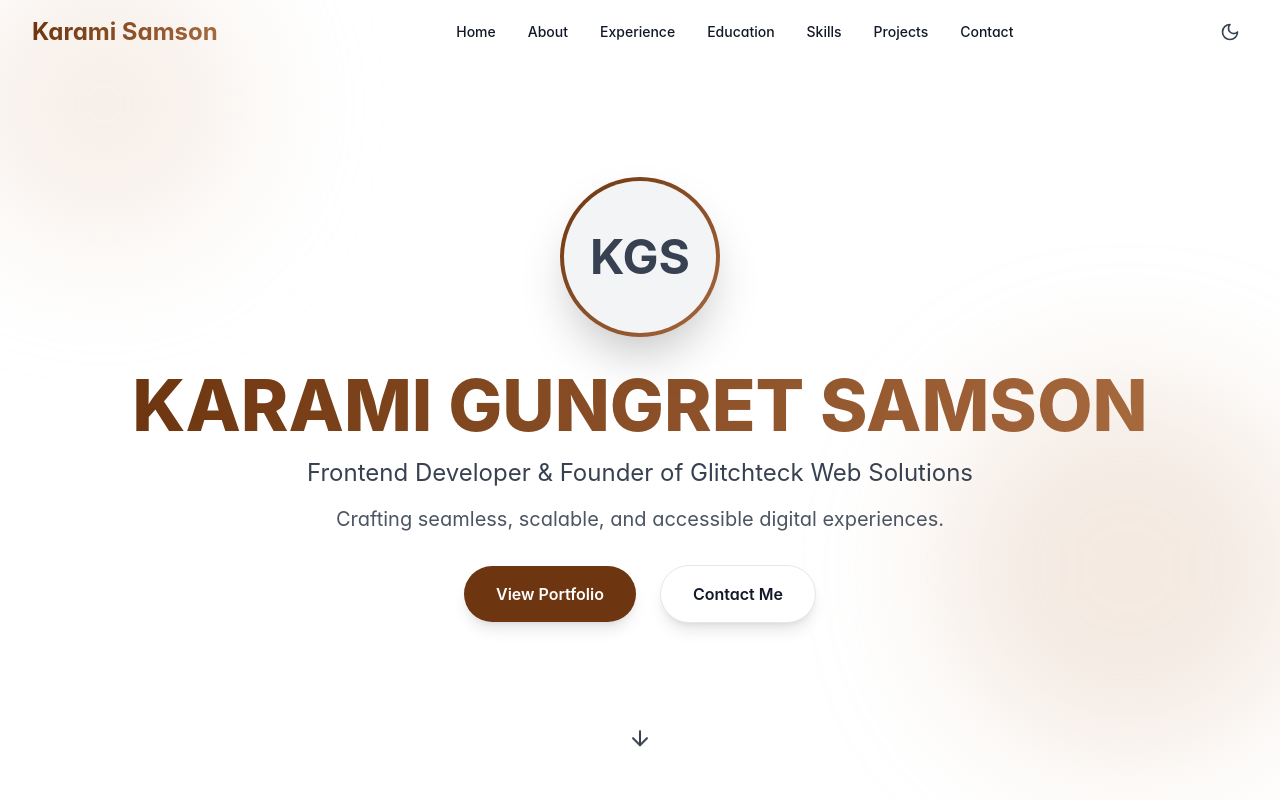
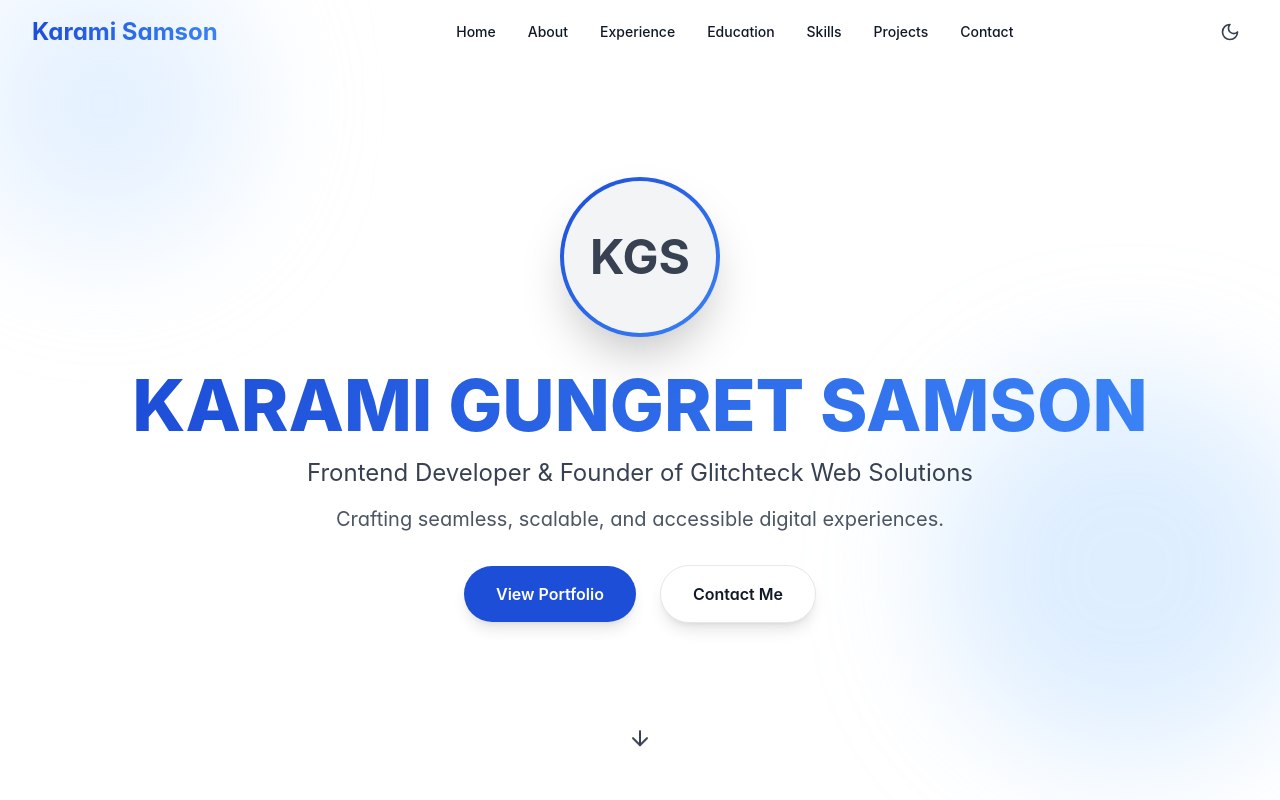
Before and after one commit to glitch-samson/Glitch-s-Portfolio, a React (Vite) app: page / in a window 1280 px wide. Shown: the top 800 px of the page. Built offline with nearby package versions, Linux system fonts and the light colour scheme.

Commit message:
Switch accent palette to blue
cgen-a0fb57504f5a4eaf8f85ca89f820f457

```diff
--- a/src/data/portfolioData.js
+++ b/src/data/portfolioData.js
@@ -123,5 +123,16 @@ export const portfolioData = {
     Languages: ["JavaScript", "HTML5", "CSS3"],
     Frameworks: ["React", "Next.js", "Tailwind CSS"],
     Tools: ["Git & GitHub", "Webpack", "CI/CD", "NPM & PNPM"]
-  }
+  },
+  softSkills: [
+    "Communication",
+    "Leadership",
+    "Teamwork",
+    "Problem-solving",
+    "Mentoring",
+    "Adaptability",
+    "Time management",
+    "Empathy",
+    "Humor under pressure"
+  ]
 };
--- a/tailwind.config.js
+++ b/tailwind.config.js
@@ -30,16 +30,16 @@ export default {
           900: '#064e3b',
         },
         accent: {
-          50: '#FDF6F3',
-          100: '#F7EDE9',
-          200: '#EAD6C8',
-          300: '#D9B89E',
-          400: '#C48A62',
-          500: '#A6683D',
-          600: '#8B4513',
-          700: '#6E3610',
-          800: '#5A2C0D',
-          900: '#45210A',
+          50: '#eff6ff',
+          100: '#dbeafe',
+          200: '#bfdbfe',
+          300: '#93c5fd',
+          400: '#60a5fa',
+          500: '#3b82f6',
+          600: '#2563eb',
+          700: '#1d4ed8',
+          800: '#1e40af',
+          900: '#1e3a8a',
         },
       },
       fontFamily: {
@@ -72,8 +72,8 @@ export default {
         xs: '2px',
       },
       boxShadow: {
-        'glow': '0 0 20px rgba(166, 104, 61, 0.4)',
-        'glow-lg': '0 0 40px rgba(166, 104, 61, 0.25)',
+        'glow': '0 0 20px rgba(59, 130, 246, 0.4)',
+        'glow-lg': '0 0 40px rgba(59, 130, 246, 0.25)',
       },
     },
   },
```
